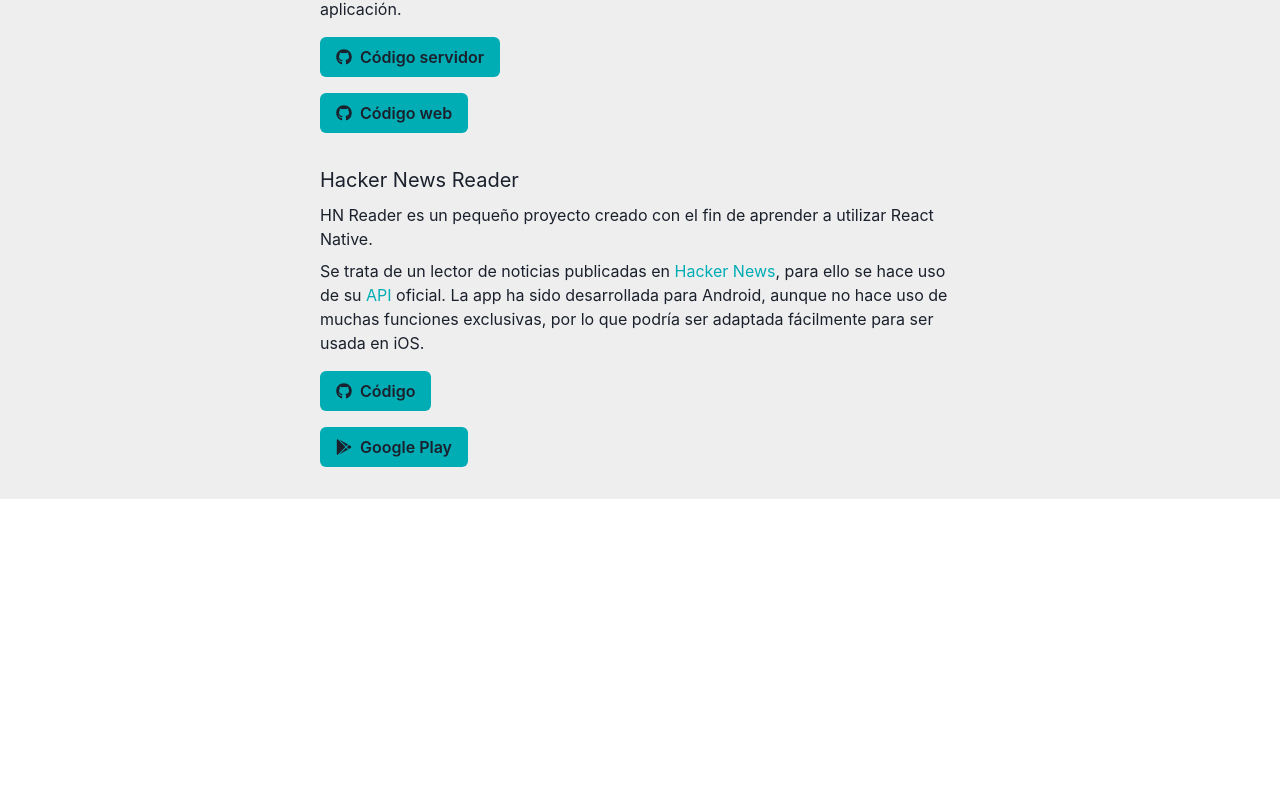
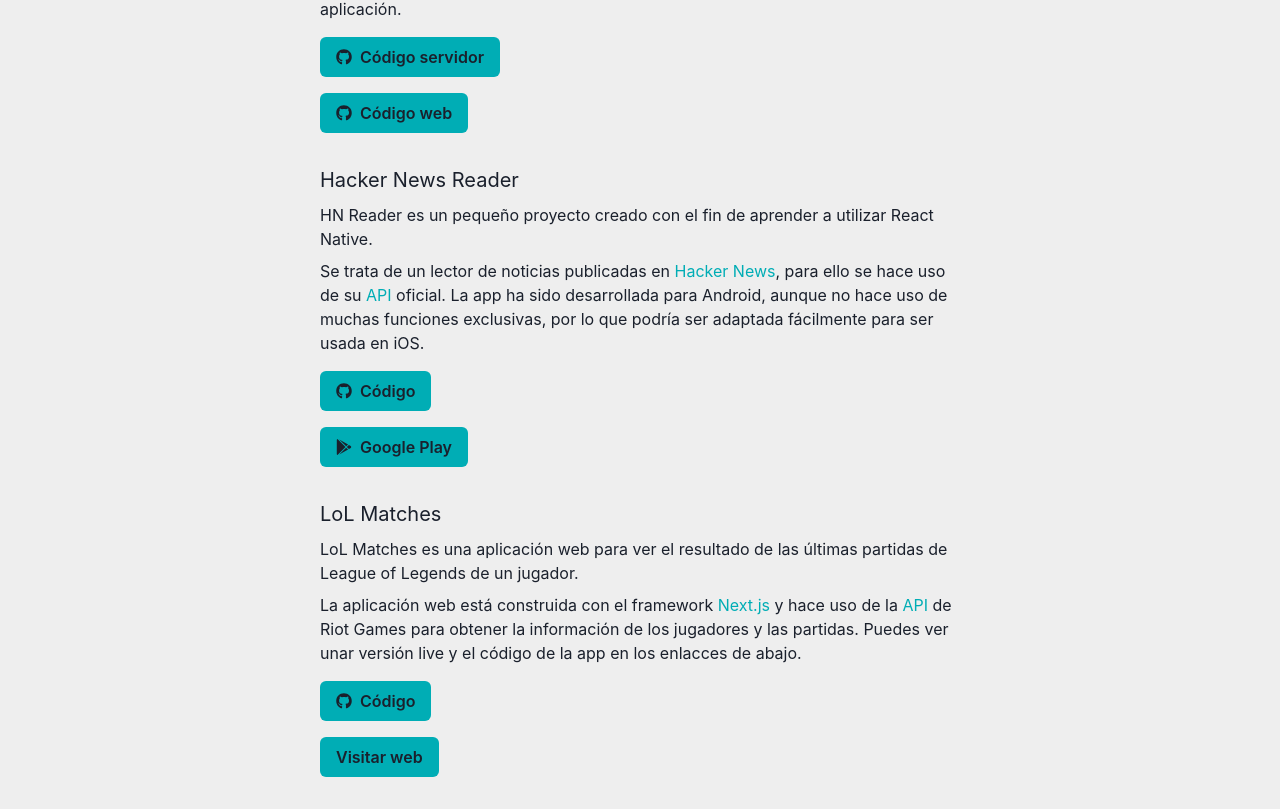
Before and after one commit to JorgeMayoral/yorch.dev, a Next.js app: page / in a window 1280 px wide. Shown: the part 1103-1912 px from the top of the page. Before the commit the page ends 1602 px from the top, so only its background shows below. Built offline with nearby package versions, Linux system fonts and the light colour scheme.

Commit message:
feat: :sparkles: Added new project

```diff
--- a/src/pages/index.js
+++ b/src/pages/index.js
@@ -138,6 +138,45 @@
               </Link>
             </Stack>
           </Box>
+          <Box mt={8}>
+            <Text fontSize="xl" mb={2}>
+              LoL Matches
+            </Text>
+            <Text mb={2}>
+              LoL Matches es una aplicación web para ver el resultado de las
+              últimas partidas de League of Legends de un jugador.
+            </Text>
+            <Text mb={2}>
+              La aplicación web está construida con el framework{' '}
+              <Link href="https://nextjs.org/" isExternal color="#00adb5">
+                Next.js
+              </Link>{' '}
+              y hace uso de la{' '}
+              <Link
+                href="https://developer.riotgames.com/"
+                isExternal
+                color="#00adb5"
+              >
+                API
+              </Link>{' '}
+              de Riot Games para obtener la información de los jugadores y las
+              partidas. Puedes ver unar versión live y el código de la app en
+              los enlacces de abajo.
+            </Text>
+            <Stack spacing={4} mt={4}>
+              <Link
+                href="https://github.com/JorgeMayoral/lol-matches"
+                isExternal
+              >
+                <Button leftIcon={<FaGithub />} bgColor="#00adb5">
+                  Código
+                </Button>
+              </Link>
+              <Link href="https://lolmatches.yorch.dev/" isExternal>
+                <Button bgColor="#00adb5">Visitar web</Button>
+              </Link>
+            </Stack>
+          </Box>
         </Box>
       </Stack>
     </Layout>
```
